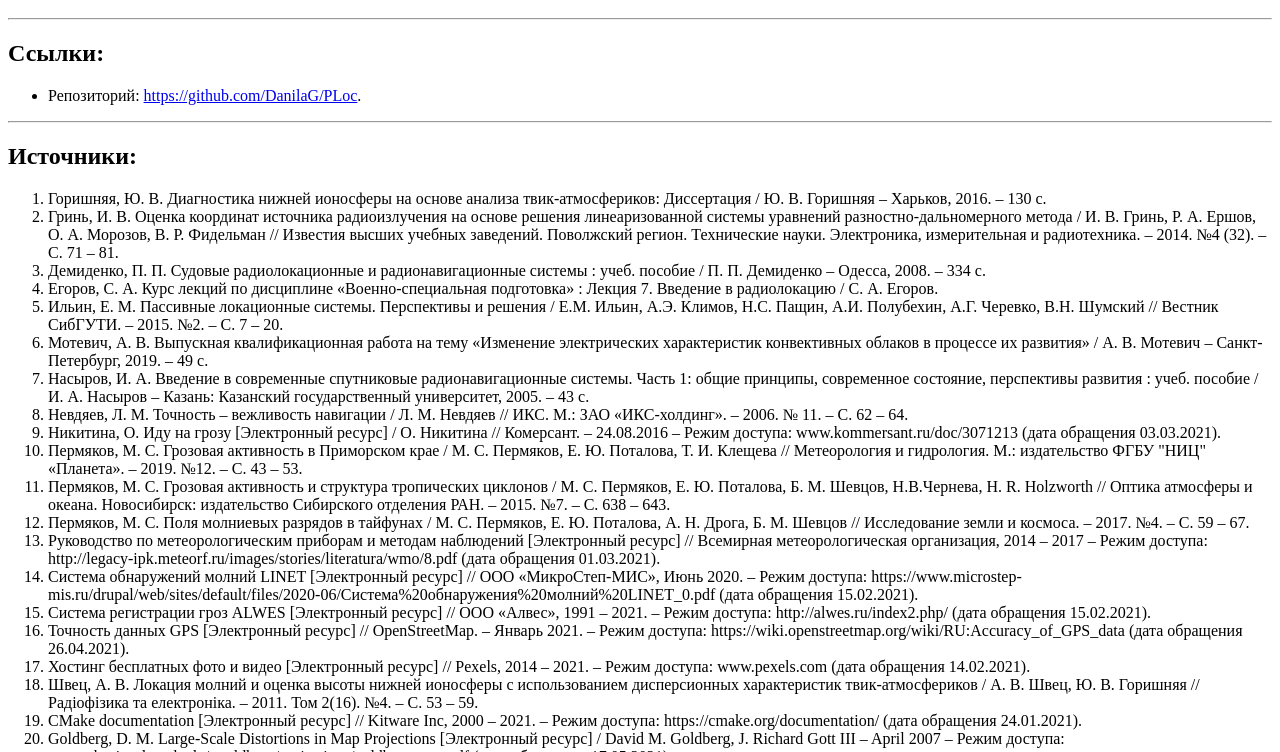
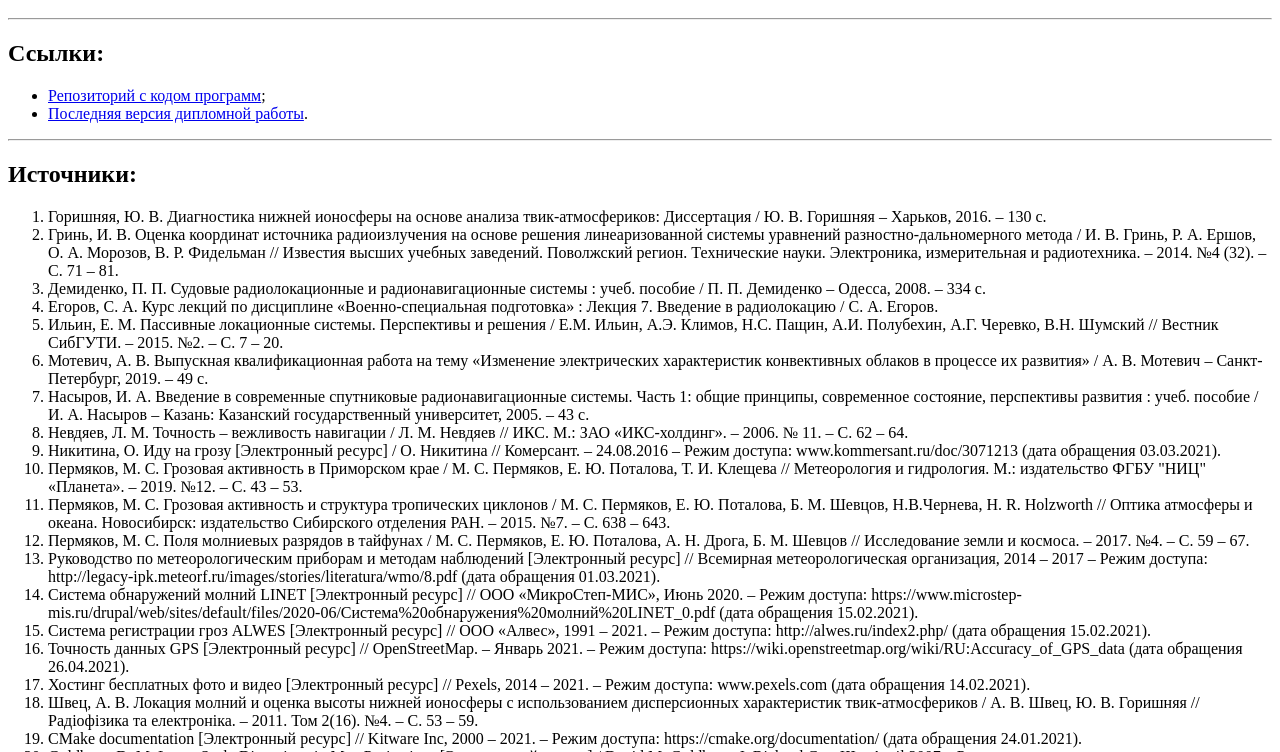
Before and after one commit to DanilaG/DanilaG.github.io, a plain HTML site: page PLoc/LinksAndSources.html in a window 1280 px wide. Shown: the part 48-800 px from the top of the page. Drawn offline with Linux system fonts and the light colour scheme.

Commit message:
PLoc. Links is updated.

```diff
--- a/PLoc/LinksAndSources.html
+++ b/PLoc/LinksAndSources.html
@@ -8,7 +8,8 @@
         <hr></hr>
         <h2>Ссылки:</h2>
         <ul>
-        <li>Репозиторий: <a href="https://github.com/DanilaG/PLoc">https://github.com/DanilaG/PLoc</a>.</li>
+            <li><a href="https://github.com/DanilaG/PLoc">Репозиторий с кодом программ</a>;</li>
+            <li><a href="https://drive.google.com/file/d/1m7zjcKUi9eMlH_rCI9pUOLKkeQvGHrQx/view?usp=sharing">Последняя версия дипломной работы</a>.</li>
         </ul>
         <hr></hr>
         <h2>Источники:</h2>
```
